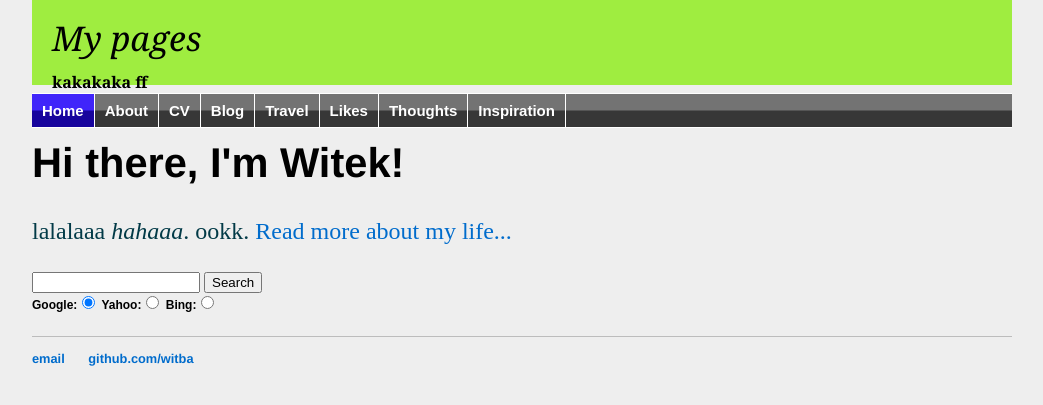
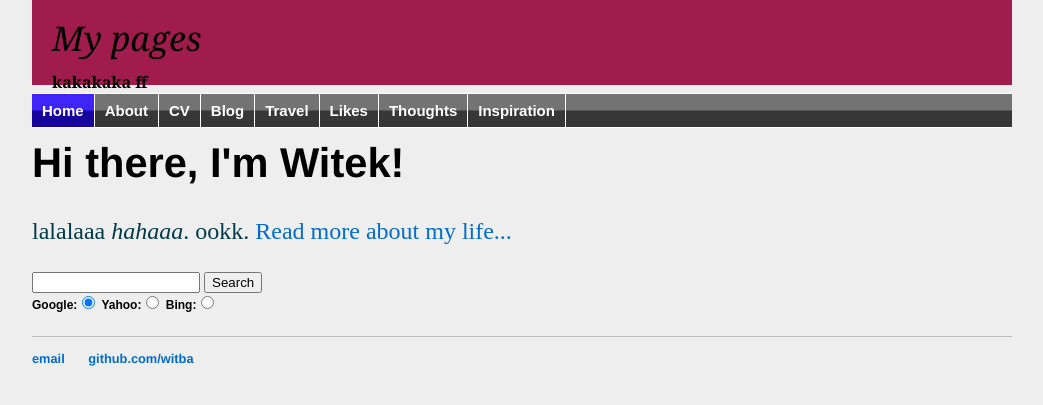
Before and after one commit to witba/witba.github.io, a Jekyll site: the page built from index.html, in a window 1280 px wide. Shown: the top 405 px of the page, without its empty margins (118-1161 px from the left). Built offline with Jekyll 4.4.1, drawn with Linux system fonts in a browser that asks for light colours.

Commit message:
Update main.css

```diff
--- a/css/main.css
+++ b/css/main.css
@@ -7,7 +7,7 @@ background: #FFFFFF;
 }
 #style_header {
 height: 85px;
-background: #9fed40;
+background: #a01c4d;
 }
 #style_content {
 width: 100%;
```
